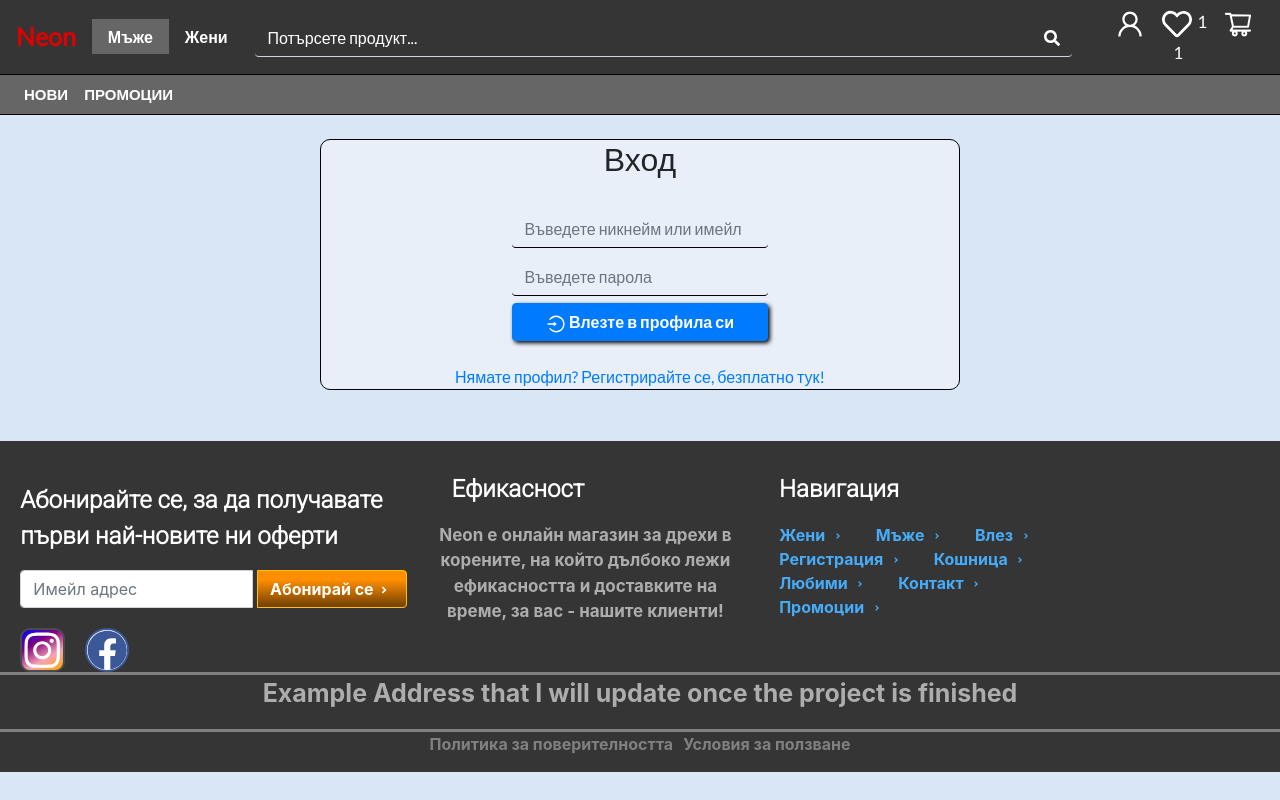
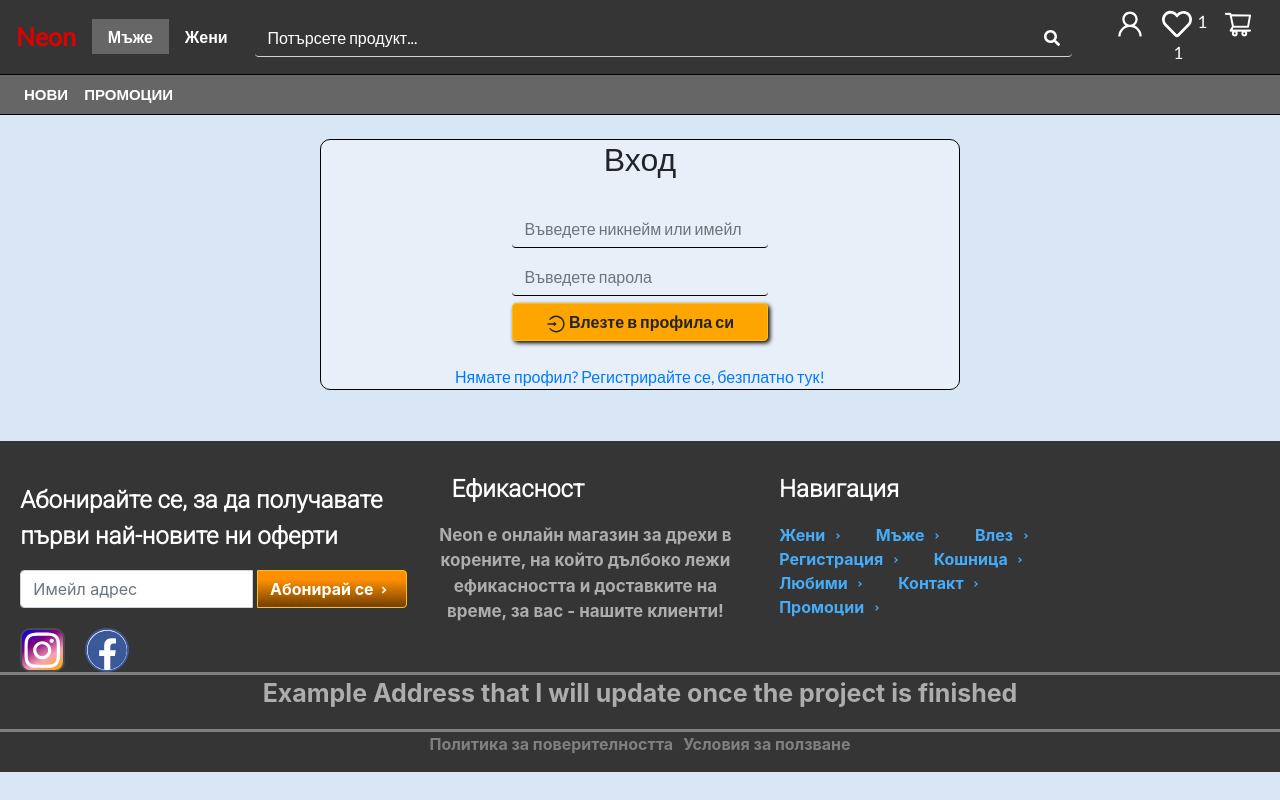
Before and after one commit to MartinYordanov374/WebStore-FullStack-Mockup, a React (Create React App) app: page /Login in a window 1280 px wide. Built offline with nearby package versions, Linux system fonts and the light colour scheme.

Commit message:
Fixed privacy policy page

```diff
--- a/src/Components/Login.js
+++ b/src/Components/Login.js
@@ -97,7 +97,7 @@ export default function Login() {
                 <FormControl className='enterUsername' onChange={(e)=>setUserLog(e.target.value)} placeholder='Въведете никнейм или имейл'/>
                 {/* <FormControl className='enterEmail' onChange={(e)=>setEmailLog(e.target.value)} placeholder='Въведете имейл адрес'/> */}
                 <FormControl className='enterPassword'  onChange = {(e)=>setPassLog(e.target.value)} type='password' placeholder='Въведете парола'/>
-                <Button className='submitLoginForm' onClick ={login}> <strong><AiOutlineLogin size={20}/> Влезте в профила си</strong> </Button>
+                <Button className='submitLoginForm btn-warning' onClick ={login}> <strong><AiOutlineLogin size={20}/> Влезте в профила си</strong> </Button>
                 <br></br>
                 <br></br>
                 <a href='/register'>Нямате профил? Регистрирайте се, безплатно тук!</a>
--- a/src/Components/PrivacyPolicy.js
+++ b/src/Components/PrivacyPolicy.js
@@ -11,7 +11,7 @@ function PrivacyPolicy() {
         {
             name: 'privacySummary',
             title: 'Summary',
-            summary: "Използваме личните ви данни, както е обяснено в тези условията за поверителност. Без значение къде сте, къде живеете или какво гражданство имате, ние предлагаме еднаквия висок стандарт на сигурност на поверителността за всички наши потребители около света, без значение от страната на произход или местонахождение. Разбира се, краткото обощение тук няма да ви каже всичко, така че продължете да четете за повече детайли            "
+            summary: "Използваме личните ви данни, както е обяснено в тази политика за поверителността. Без значение къде сте, къде живеете или какво гражданство имате, ние предлагаме еднаквия висок стандарт на сигурност на поверителността за всички наши потребители около света, без значение от страната на произход или местонахождение. Разбира се, краткото обощение тук няма да ви каже всичко, така че продължете да четете за повече детайли            "
         },
         {
             name: 'dataWeCollect',
@@ -80,7 +80,7 @@ function PrivacyPolicy() {
                     <div className='privacyPolicyWrapper'>
                         <div className='showSummaryContainer'>
                             <IoMdArrowDropdownCircle className='showDiv' size={25} onClick={()=>showSummary()}/>
-                            <p><strong>Обобщение на условията за поверителността</strong></p>
+                            <p><strong>Обобщение на политиката за поверителността</strong></p>
                         </div>
 
                         <div className='privacySummary'>
--- a/src/Components/Register.js
+++ b/src/Components/Register.js
@@ -99,7 +99,7 @@ export default function Register() {
 
 
 
-                <Button className='submitLoginForm' onClick ={register}><FaKey/> Завърши регистрация </Button>
+                <Button className='submitLoginForm btn-warning' onClick ={register}><FaKey/> Завърши регистрация </Button>
                 <br></br>
                 <br></br>
                 <a href='/login'>Вече имате профил? Влезте от тук.</a>
--- a/src/Components/css/login.css
+++ b/src/Components/css/login.css
@@ -70,6 +70,7 @@
 .loginForm .submitLoginForm {
   margin-top: 1%;
   width: 40%;
+  background-color: orange;
   -webkit-filter: drop-shadow(2px 2px 2px black);
           filter: drop-shadow(2px 2px 2px black);
 }
--- a/src/Components/css/login.scss
+++ b/src/Components/css/login.scss
@@ -71,6 +71,7 @@ $backgroundColorForm:  #F2EDD7FF;
     .submitLoginForm{
         margin-top: 1%;
         width: 40%;
+        background-color: orange;
         filter: drop-shadow(2px 2px 2px black);
 
     }
```
Also changed, not shown: 1 other file (tests, documents, lock files or other folders).
